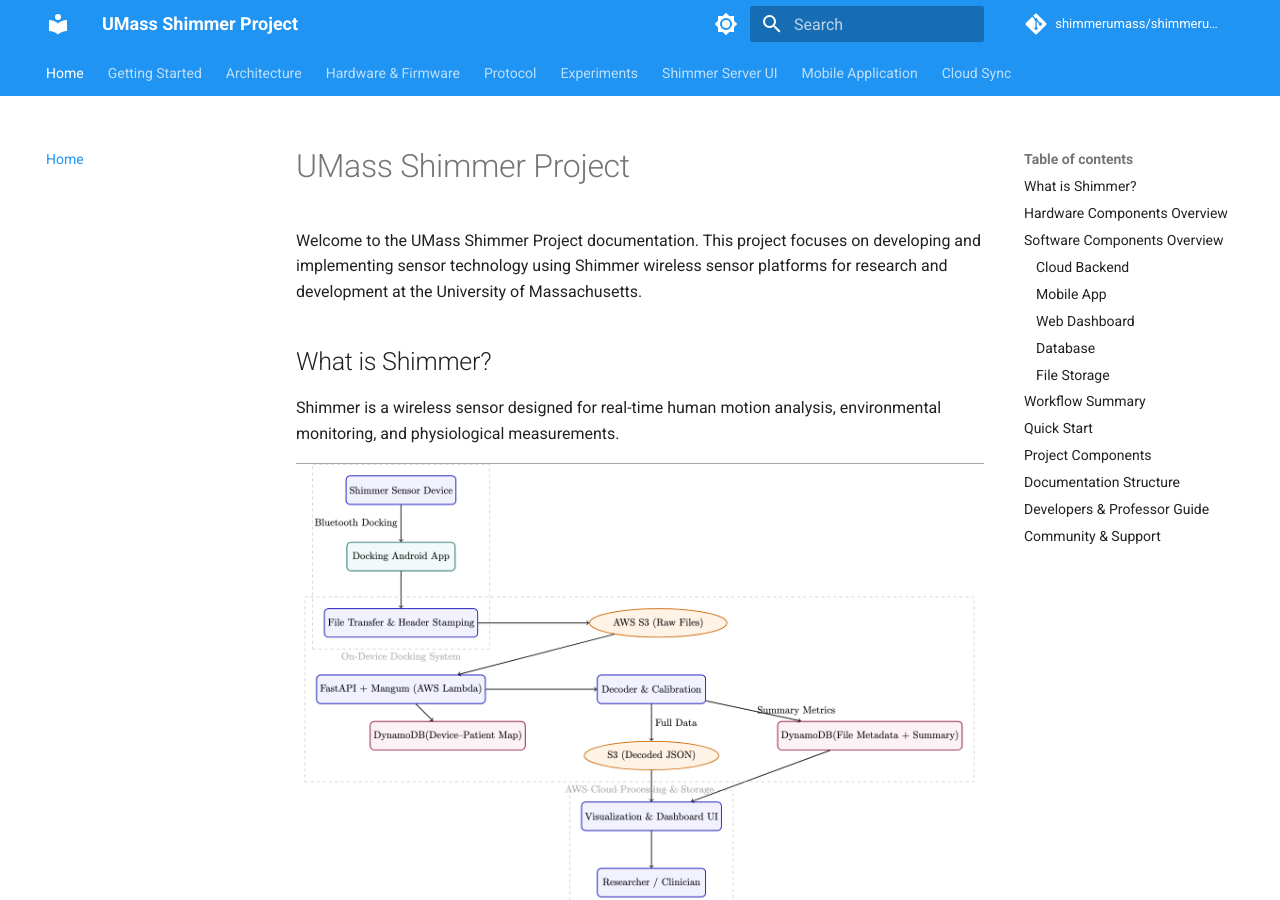
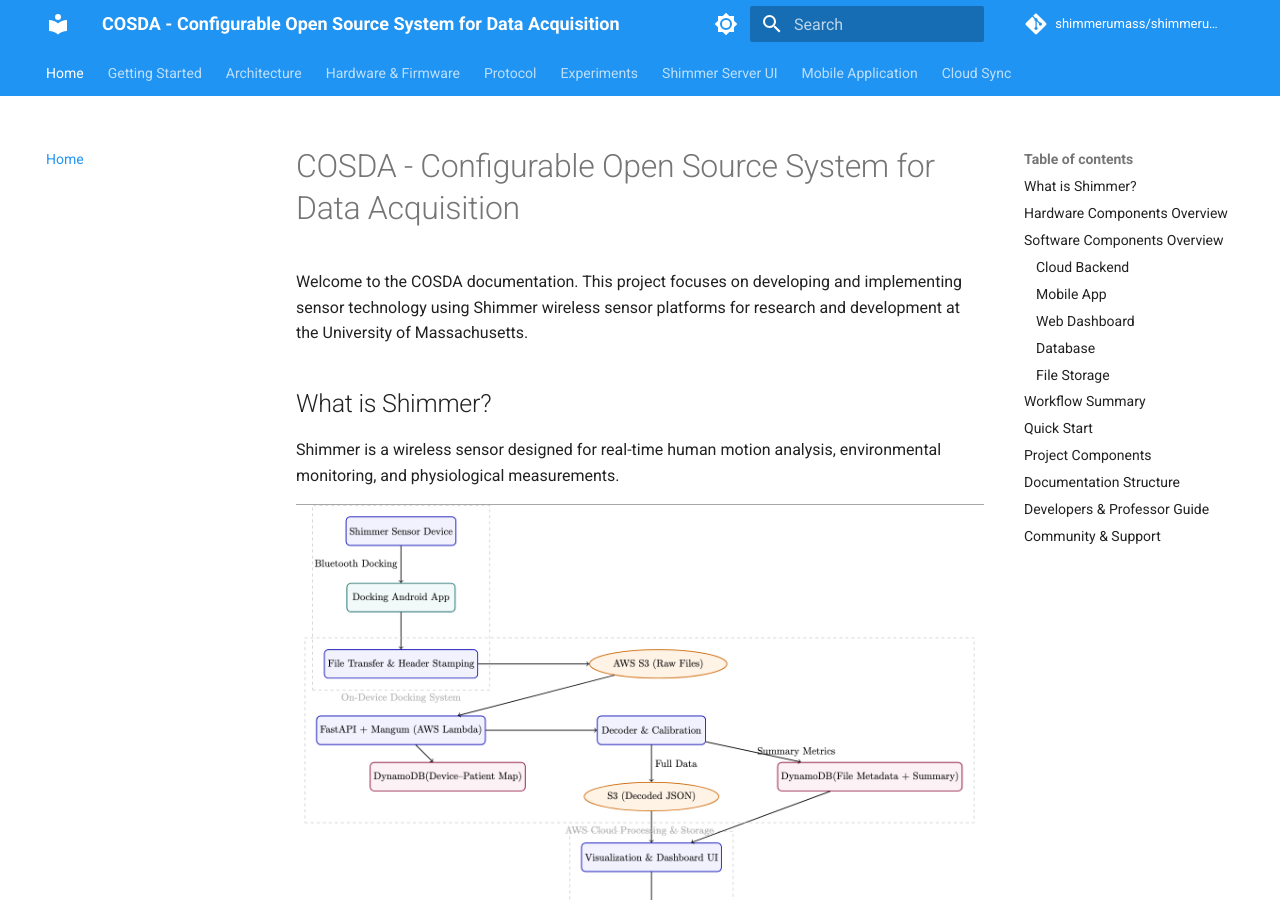
Before and after one commit to shimmerumass/shimmerumass, an MkDocs documentation site: the page built from docs/index.md, in a window 1280 px wide and 900 px high. Built offline with MkDocs 1.6.1 and Material for MkDocs 9.7.7, drawn with Linux system fonts in a browser that asks for light colours; comment, search, counter and statistics services are not loaded; some of the changed text lies outside the part shown.

Commit message:
Update project name and references from UMass Shimmer Project to COSDA - Configurable Open Source System for Data Acquisition across documentation files.

```diff
--- a/docs/index.md
+++ b/docs/index.md
@@ -1,6 +1,6 @@
-# UMass Shimmer Project
+# COSDA - Configurable Open Source System for Data Acquisition
 
-Welcome to the UMass Shimmer Project documentation. This project focuses on developing and implementing sensor technology using Shimmer wireless sensor platforms for research and development at the University of Massachusetts.
+Welcome to the COSDA documentation. This project focuses on developing and implementing sensor technology using Shimmer wireless sensor platforms for research and development at the University of Massachusetts.
 
 ## What is Shimmer?
 <!-- TODO: Zhaolong -->
@@ -9,7 +9,7 @@
 
 
 
-![App Architecture](app_architecture.png)
+![App Architecture](../app_architecture.png)
 
 ## Hardware Components Overview
 
--- a/mkdocs.yml
+++ b/mkdocs.yml
@@ -1,4 +1,4 @@
-site_name: UMass Shimmer Project
+site_name: COSDA - Configurable Open Source System for Data Acquisition
 site_description: Documentation for the UMass Shimmer sensor project and docking platform
 repo_url: https://github.com/shimmerumass/shimmerumass
 repo_name: shimmerumass/shimmerumass
@@ -66,4 +66,4 @@
   - Mobile Application: myapplication.md
   - Cloud Sync: cloud-sync.md
 
-copyright: Copyright &copy; 2025 UMass Shimmer Project
+copyright: Copyright &copy; 2025 Configurable Open Source System for Data Acquisition
```
Also changed, not shown: README.md (+2 -2 lines), docs/experiments.md (+1 -1 lines), docs/getting-started.md (+1 -1 lines).
